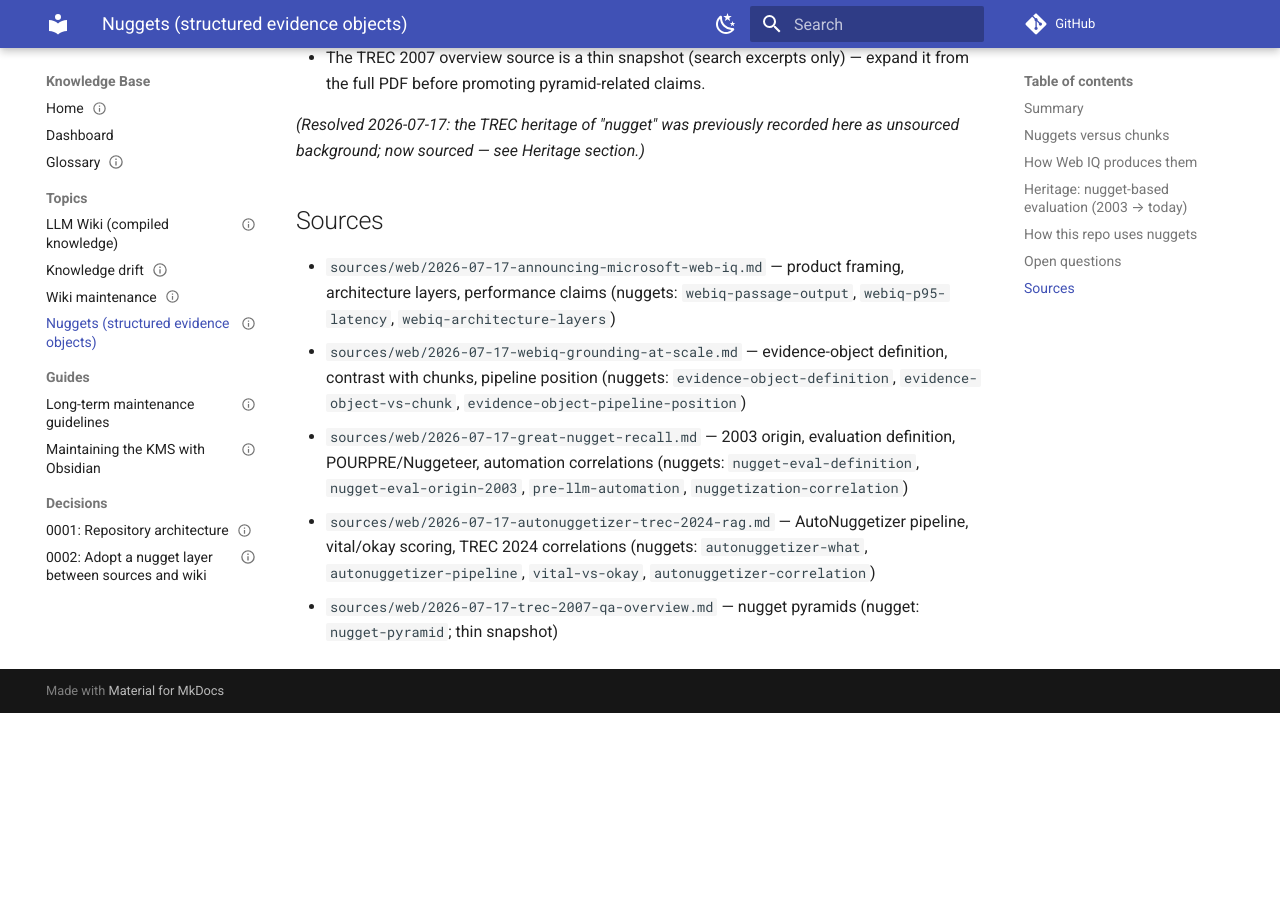
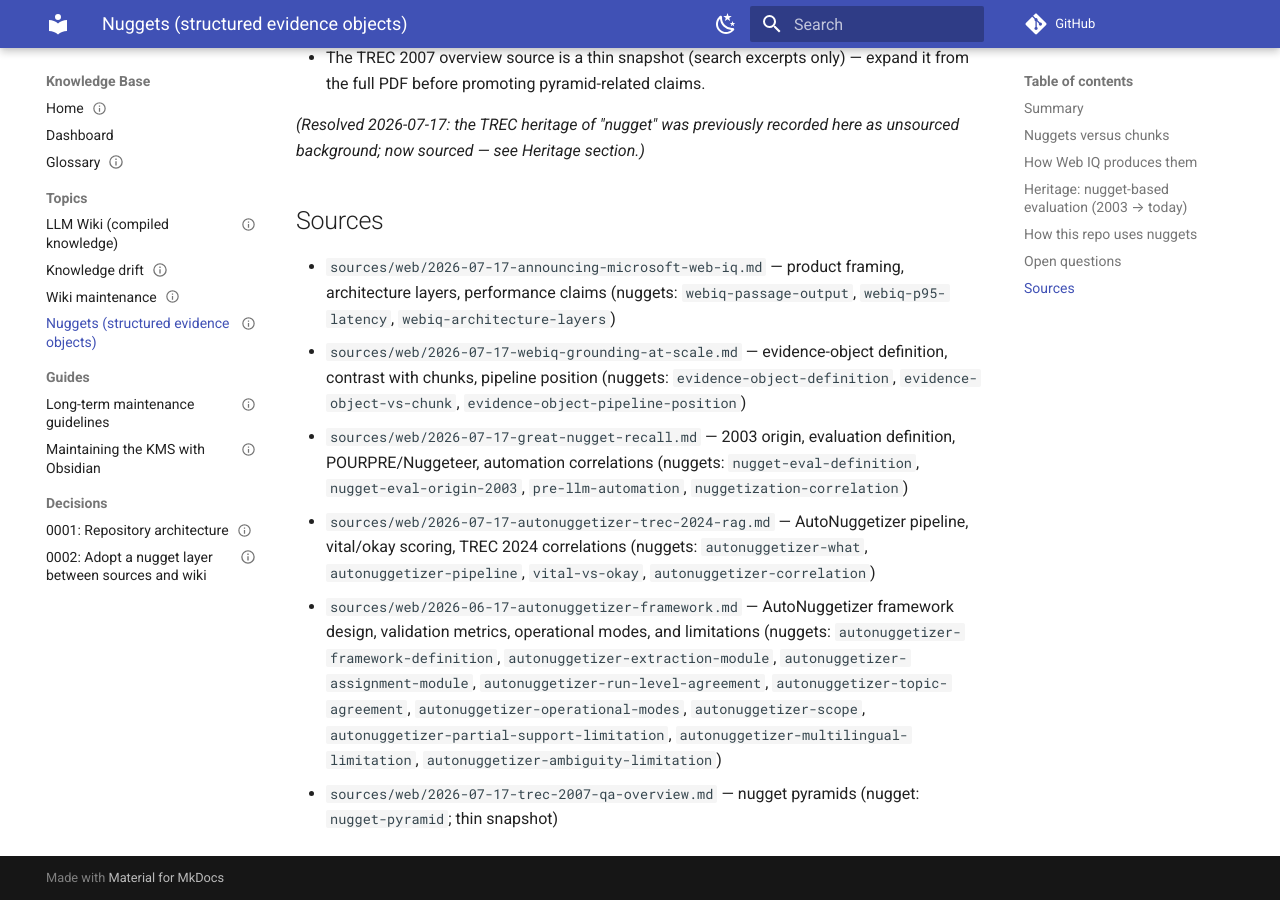
Before and after one commit to divyavanmahajan/kms-skills, an MkDocs documentation site: the page built from wiki/topics/nuggets.md, in a window 1280 px wide and 900 px high, scrolled down 2153 px. Built offline with MkDocs 1.6.1 and Material for MkDocs 9.7.7, drawn with Linux system fonts in a browser that asks for light colours; comment, search, counter and statistics services are not loaded; before the commit the page ends 2866 px from its top, so only the background shows below that.

Commit message:
ingest: AutoNuggetizer framework topic page with validation metrics and operational modes
Added sources/web/2026-06-17-autonuggetizer-framework.md with framework overview,
core components, validation results (0.887 Kendall's τ run-level agreement),
operational modes (2.5h manual / 1h semi-manual), and limitations.

Extracted 10 nuggets covering framework definition, pipeline modules, metrics,
and known limitations (partial support refinement, multilingual, ambiguity).

Updated wiki/topics/nuggets.md with new source and nugget references.

```diff
--- a/wiki/topics/nuggets.md
+++ b/wiki/topics/nuggets.md
@@ -10,6 +10,7 @@ sources:
   - sources/web/2026-07-17-webiq-grounding-at-scale.md
   - sources/web/2026-07-17-great-nugget-recall.md
   - sources/web/2026-07-17-autonuggetizer-trec-2024-rag.md
+  - sources/web/2026-06-17-autonuggetizer-framework.md
   - sources/web/2026-07-17-trec-2007-qa-overview.md
 tags: [retrieval, knowledge-management, nuggets, evaluation]
 ---
@@ -120,5 +121,12 @@ here as unsourced background; now sourced — see Heritage section.)*
   pipeline, vital/okay scoring, TREC 2024 correlations (nuggets:
   `autonuggetizer-what`, `autonuggetizer-pipeline`, `vital-vs-okay`,
   `autonuggetizer-correlation`)
+- `sources/web/2026-06-17-autonuggetizer-framework.md` — AutoNuggetizer
+  framework design, validation metrics, operational modes, and limitations
+  (nuggets: `autonuggetizer-framework-definition`, `autonuggetizer-extraction-module`,
+  `autonuggetizer-assignment-module`, `autonuggetizer-run-level-agreement`,
+  `autonuggetizer-topic-agreement`, `autonuggetizer-operational-modes`,
+  `autonuggetizer-scope`, `autonuggetizer-partial-support-limitation`,
+  `autonuggetizer-multilingual-limitation`, `autonuggetizer-ambiguity-limitation`)
 - `sources/web/2026-07-17-trec-2007-qa-overview.md` — nugget pyramids
   (nugget: `nugget-pyramid`; thin snapshot)
```
Also changed, not shown: sources/web/2026-06-17-autonuggetizer-framework.md (added, +55 -0 lines), wiki/dashboard.md (+1 -1 lines), 1 other file.
